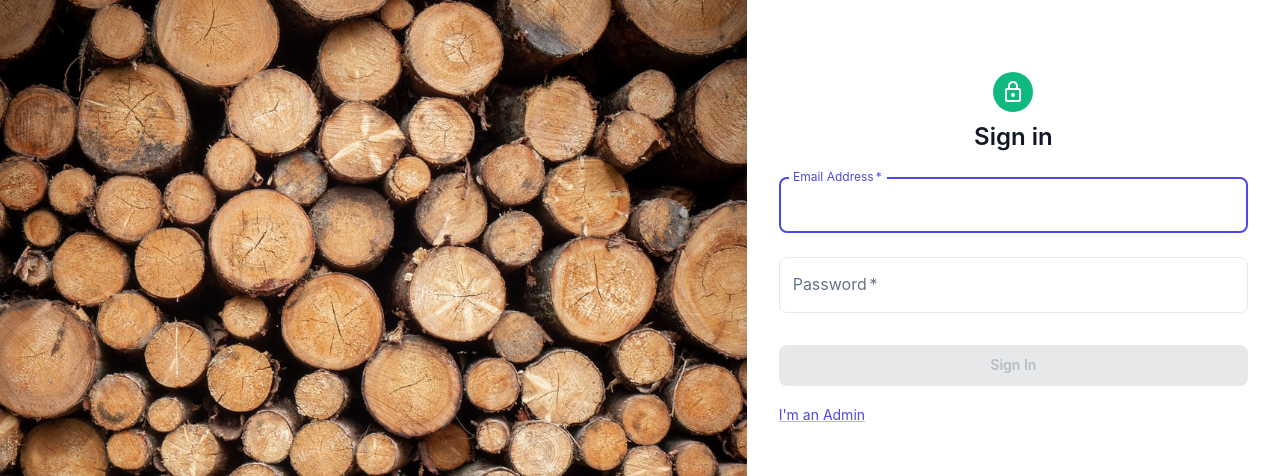
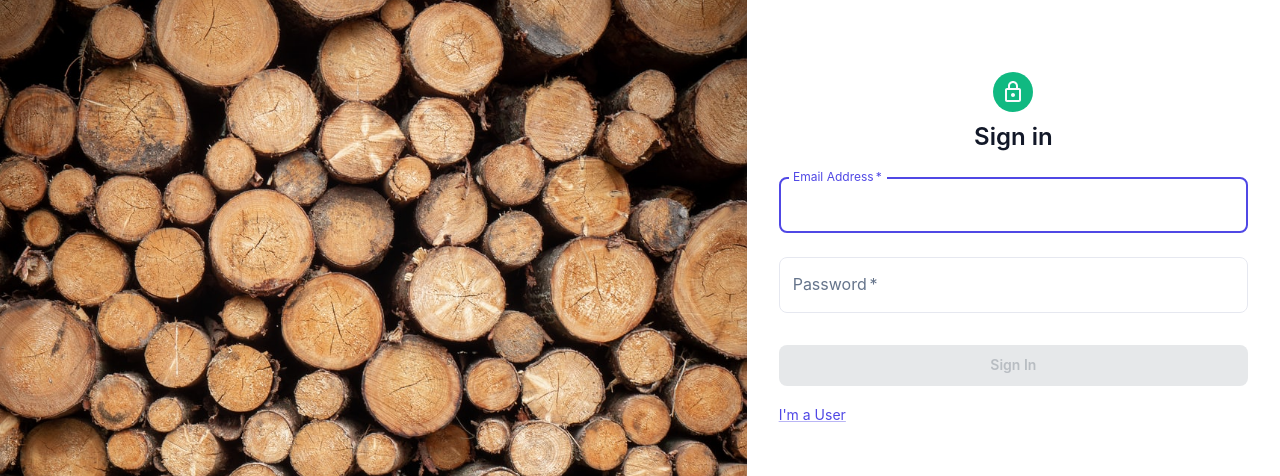
Before and after one commit to tomerhacham/SE-Project-Timberyard, a React (Create React App) app in the folder client-web-app/: page /login in a window 1280 px wide. Shown: the top 476 px of the page. Built offline with nearby package versions, Linux system fonts and the light colour scheme.

Commit message:
Add functionality to user/admin login

```diff
--- a/client-web-app/src/components/login/Login.js
+++ b/client-web-app/src/components/login/Login.js
@@ -15,6 +15,8 @@ const Login = () => {
     })
     const [errorMessage, setErrorMessage] = useState('');
     const [loginError, setLoginError] = useState(false);
+    // TODO: Implement correctly, change to false, fix width...
+    const [adminWindow, setAdminWindow] = useState(true);
 
     const handleLogin = async (event) => {
         event.preventDefault();
@@ -85,8 +87,9 @@ const Login = () => {
                             onChange={(e) => setUserInput({ ...userInput, email: e.target.value })}
                             error={loginError}
                         />
-                        <TextField
-                            id="login-user-password"
+                        {adminWindow && (
+                            <TextField
+                            id="login-admin-password"
                             name="password"
                             margin="normal"
                             required
@@ -96,7 +99,8 @@ const Login = () => {
                             autoComplete="current-password"
                             onChange={(e) => setUserInput({ ...userInput, password: e.target.value })}
                             error={loginError}
-                        />
+                            />
+                        )}
                         {/* <FormControlLabel
                             control={<Checkbox value="remember" color="primary" />}
                             label="Remember me"
@@ -112,8 +116,8 @@ const Login = () => {
                         </Button>
                         <Grid container>
                             <Grid item xs>
-                            <Link href="#" variant="body2">
-                                I'm an Admin
+                            <Link component="button" variant="body2" onClick={() => setAdminWindow(!adminWindow)}>
+                                {adminWindow ? "I'm a User" : "I'm an Admin"}
                             </Link>
                             </Grid>
                             {/* <Grid item>
--- a/client-web-app/src/components/queries/CardYield.js
+++ b/client-web-app/src/components/queries/CardYield.js
@@ -5,7 +5,7 @@ import SdCardIcon from '@mui/icons-material/SdCard';
 
 const CardYield = () => {
     const [data, setData] = useState({
-        catalogNumber: '',
+        catalog: '',
         startDate: '',
         endDate: ''
     })
@@ -47,7 +47,7 @@ const CardYield = () => {
                             label="Catalog #"
                             type="text"
                             autoFocus
-                            onChange={(e) => setData({ ...data, catalogNumber: e.target.value })}
+                            onChange={(e) => setData({ ...data, catalog: e.target.value })}
                         />
                         <TextField
                             id="cardyield-start-date"
@@ -75,7 +75,7 @@ const CardYield = () => {
                             type="submit"
                             fullWidth
                             variant="contained"
-                            disabled={data.catalogNumber === '' || data.startDate === '' || data.endDate === ''}
+                            disabled={data.catalog === '' || data.startDate === '' || data.endDate === ''}
                             sx={{ mt: 3, mb: 2 }}
                         >
                             OK
@@ -105,7 +105,7 @@ const CardYield = () => {
         //                 label="Catalog #"
         //                 type="text"
         //                 autoFocus
-        //                 onChange={(e) => setData({ ...data, catalogNumber: e.target.value })}
+        //                 onChange={(e) => setData({ ...data, catalog: e.target.value })}
         //             />
         //             <TextField
         //                 id="cardyield-start-date"
```
